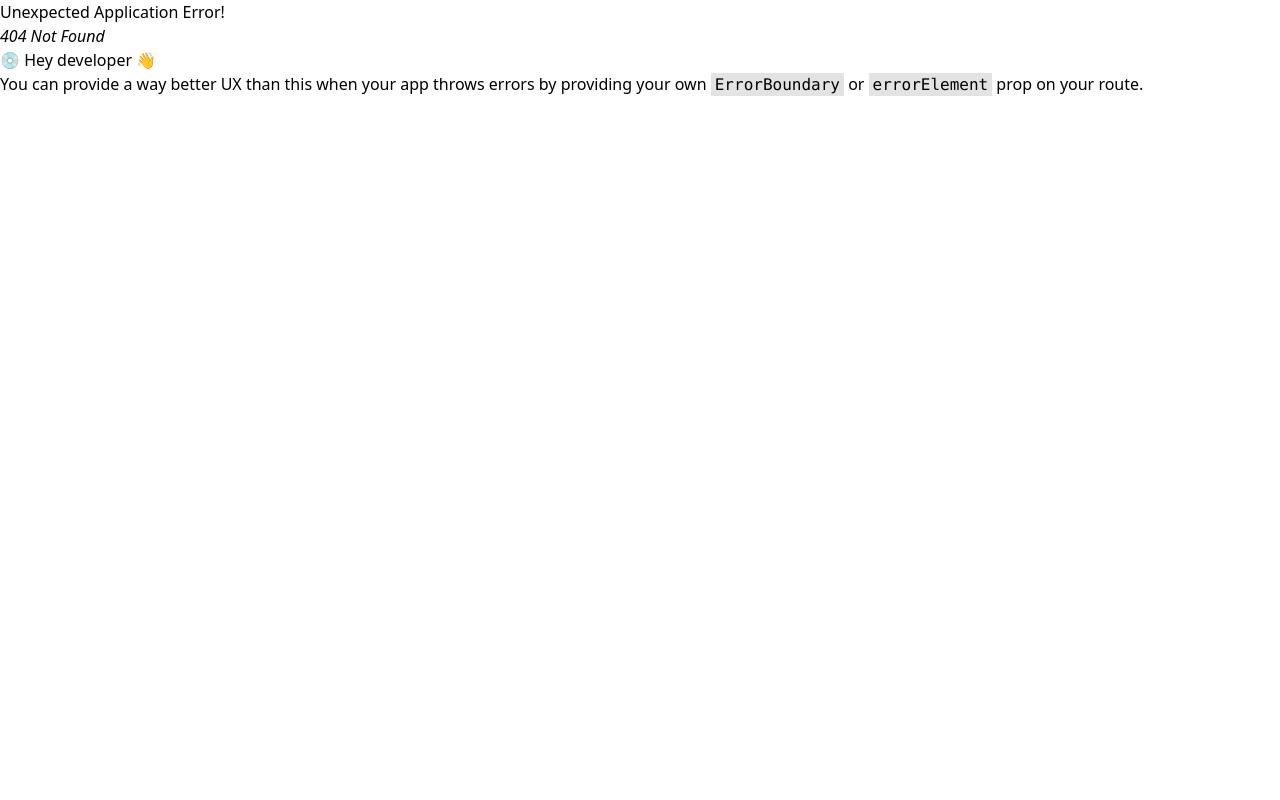
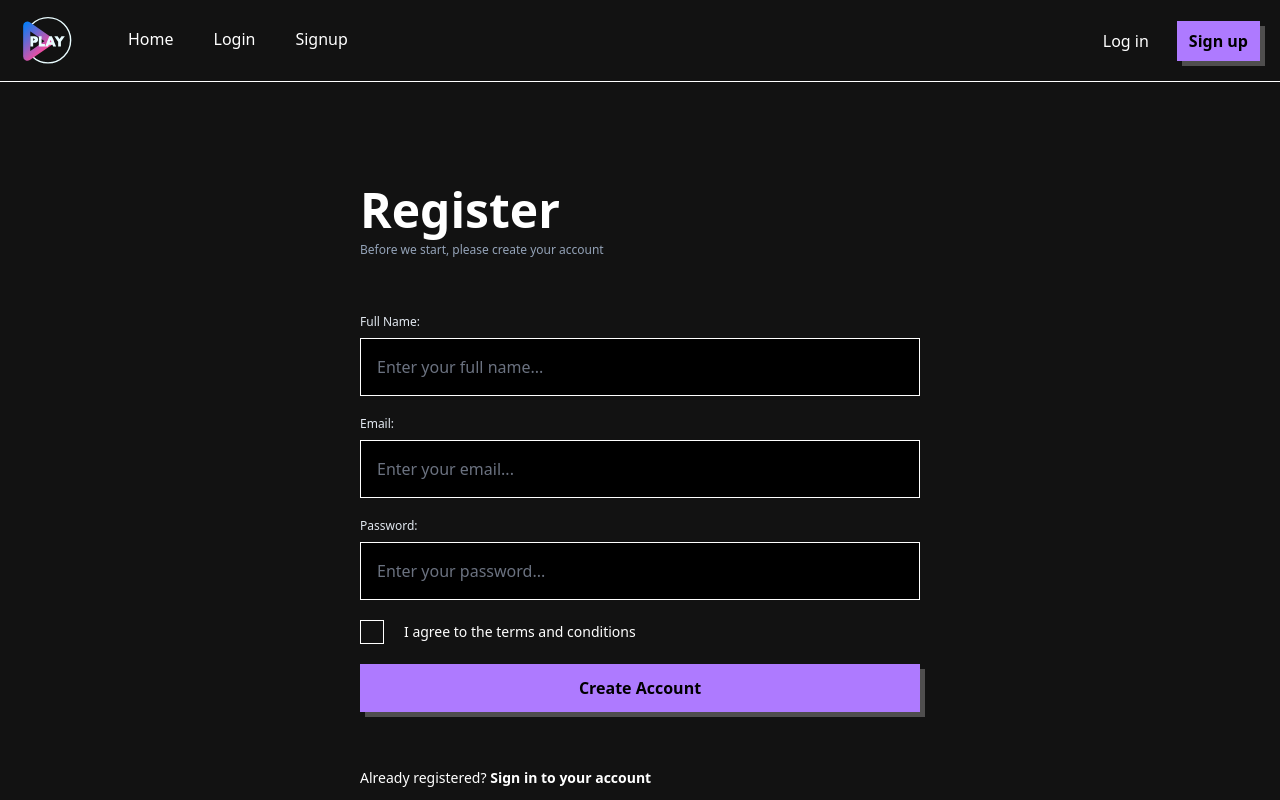
Before and after one commit to thegobindadas/blog-app, a React (Vite) app: page /register in a window 1280 px wide. Before the commit this address had no page. Built offline with nearby package versions, Linux system fonts and the light colour scheme.

Commit message:
Add register page

```diff
--- /dev/null
+++ b/src/components/Inputs/Checkbox.jsx
@@ -0,0 +1,43 @@
+import React, { useId } from 'react'
+import { CheckboxIcon } from "../index"
+
+function Checkbox({
+    label,
+    type = "checkbox",
+    className = "",
+    ...props
+}, ref){
+    const id = useId()
+    return (
+        <div className="mr-4 flex items-center">
+            <input
+             className={`absolute h-6 w-6 cursor-pointer opacity-0 [&:checked+div]:bg-green-500 [&:checked+div_svg]:block
+             ${className}`}
+             type={type}
+             id={id}
+             ref={ref}
+             {...props}
+            />
+
+            { CheckboxIcon &&
+                <div className="mr-2 flex h-6 w-6 flex-shrink-0 items-center justify-center border-[1px] border-white bg-transparent focus-within:border-white">
+                    <CheckboxIcon />
+                </div>
+            }
+
+            { label &&
+                <div className="ml-3 text-sm leading-6">
+                    <label
+                    className="text-sm font-medium text-white"
+                    htmlFor={id}
+                    >
+                        {label}
+                    </label>
+                </div>
+            }
+        </div>
+    )
+}
+
+
+export default React.forwardRef(Checkbox)
--- /dev/null
+++ b/src/components/Inputs/Input.jsx
@@ -0,0 +1,31 @@
+import React, { useId } from 'react'
+
+const Input = React.forwardRef( function Input({
+    label,
+    type = "text",
+    className = "",
+    ...props
+}, ref){
+    const id = useId()
+    return (
+        <div className="flex w-full flex-col items-start justify-start gap-2">
+            {label && <label
+             className="text-xs text-slate-200"
+             htmlFor={id}>
+                {label}
+             </label>
+            }
+            <input
+             className={`w-full border-[1px] border-white bg-black p-4 text-white placeholder:text-gray-500
+             ${className}`}
+             type={type}
+             id={id}
+             ref={ref}
+             {...props}
+            />
+        </div>
+    )
+})
+
+
+export default Input
--- /dev/null
+++ b/src/components/Register/Register.jsx
@@ -0,0 +1,84 @@
+import React from 'react'
+import { useForm } from 'react-hook-form'
+import { Link } from 'react-router-dom'
+import { Input, Checkbox, Button } from "../index"
+
+function Register() {
+
+    const { register, handleSubmit } = useForm()
+
+    const registerUser = (data) => {
+        try {
+            console.log("hello");
+            console.log(data);
+        } catch (error) {
+            console.log(error);
+            throw error
+        }
+    }
+
+
+  return (
+    <div className="mx-auto flex w-full items-stretch gap-10 flex items-center justify-center">
+        <div className="mt-20 flex w-full flex-col items-start justify-start p-6 md:w-1/2 lg:px-10">
+            <div className="w-full">
+                <h1 className="mb-2 text-5xl font-extrabold text-white">Register</h1>
+                <p className="text-xs text-slate-400">Before we start, please create your account</p>
+            </div>
+            <div className="my-14 w-full flex-col items-start justify-start gap-4">
+                <form onSubmit={handleSubmit(registerUser)}>
+                <div className='space-y-5'>
+                        <Input
+                        label="Full Name: "
+                        placeholder="Enter your full name..."
+                        autoComplete="off"
+                        {...register("name", {
+                            required: true,
+                        })}
+                        />
+                        <Input
+                        label="Email: "
+                        type="email"
+                        placeholder="Enter your email..."
+                        autoComplete="off"
+                        {...register("email", {
+                            required: true,
+                            validate: {
+                                matchPatern: (value) => /^\w+([.-]?\w+)*@\w+([.-]?\w+)*(\.\w{2,3})+$/.test(value) ||
+                                "Email address must be a valid address",
+                            }
+                        })}
+                        />
+                        <Input
+                        label="Password: "
+                        type="password"
+                        placeholder="Enter your password..."
+                        autoComplete="off"
+                        {...register("password", {
+                            required: true,})}
+                        />
+                        <Checkbox
+                        label={`I agree to the terms and conditions`}
+                        type="checkbox"
+                        {...register("termsAndCondition", {
+                            required: true,})}
+                        />
+
+                        <Button type="submit"> Create Account </Button>
+                    </div>
+                </form>
+
+                <p className="my-14 text-sm font-light text-white">
+                    Already registered?
+                    <Link to="/login">
+                        <span className="cursor-pointer font-bold hover:underline"> Sign in to your account</span>
+                    </Link>
+                </p>
+            </div>
+        </div>
+    </div>
+
+  )
+}
+
+export default Register
--- /dev/null
+++ b/src/components/icons/CheckboxIcon.jsx
@@ -0,0 +1,23 @@
+function CheckboxIcon() {
+  return (
+    <svg
+    className="pointer-events-none hidden h-3 w-3 fill-current text-white"
+    version="1.1"
+    viewBox="0 0 17 12"
+    xmlns="http://www.w3.org/2000/svg">
+        <g
+        fill="none"
+        fillRule="evenodd">
+            <g
+                transform="translate(-9 -11)"
+                fill="#000000"
+                fillRule="nonzero">
+                <path
+                d="m25.576 11.414c0.56558 0.55188 0.56558 1.4439 0 1.9961l-9.404 9.176c-0.28213 0.27529-0.65247 0.41385-1.0228 0.41385-0.37034 0-0.74068-0.13855-1.0228-0.41385l-4.7019-4.588c-0.56584-0.55188-0.56584-1.4442 0-1.9961 0.56558-0.55214 1.4798-0.55214 2.0456 0l3.679 3.5899 8.3812-8.1779c0.56558-0.55214 1.4798-0.55214 2.0456 0z"></path>
+            </g>
+        </g>
+    </svg>
+  )
+}
+
+export default CheckboxIcon
--- /dev/null
+++ b/src/pages/Register.jsx
@@ -0,0 +1,12 @@
+import React from 'react'
+import { Register as RegisterComponent } from '../components'
+
+function Register() {
+  return (
+    <div>
+        <RegisterComponent />
+    </div>
+  )
+}
+
+export default Register
```
Also changed, not shown: src/components/index.js (+10 -2 lines), src/main.jsx (+8 -2 lines).
